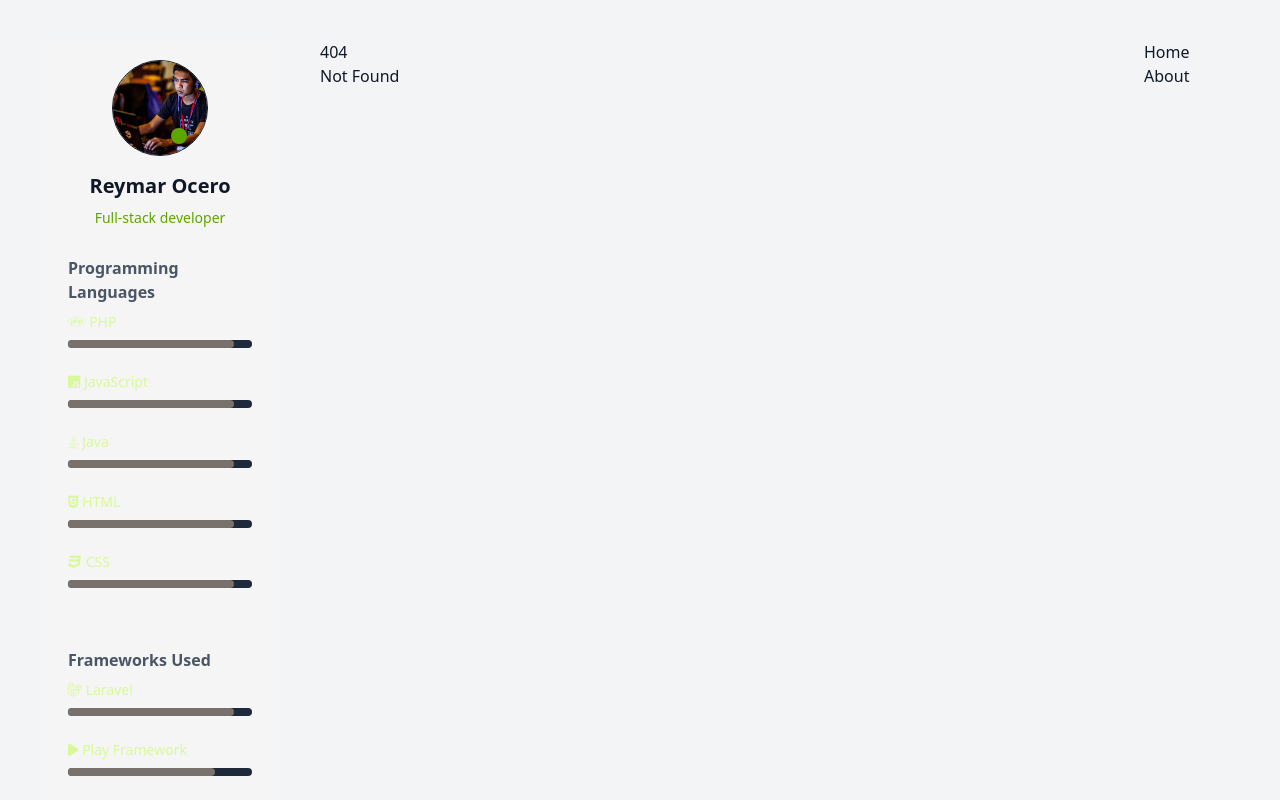
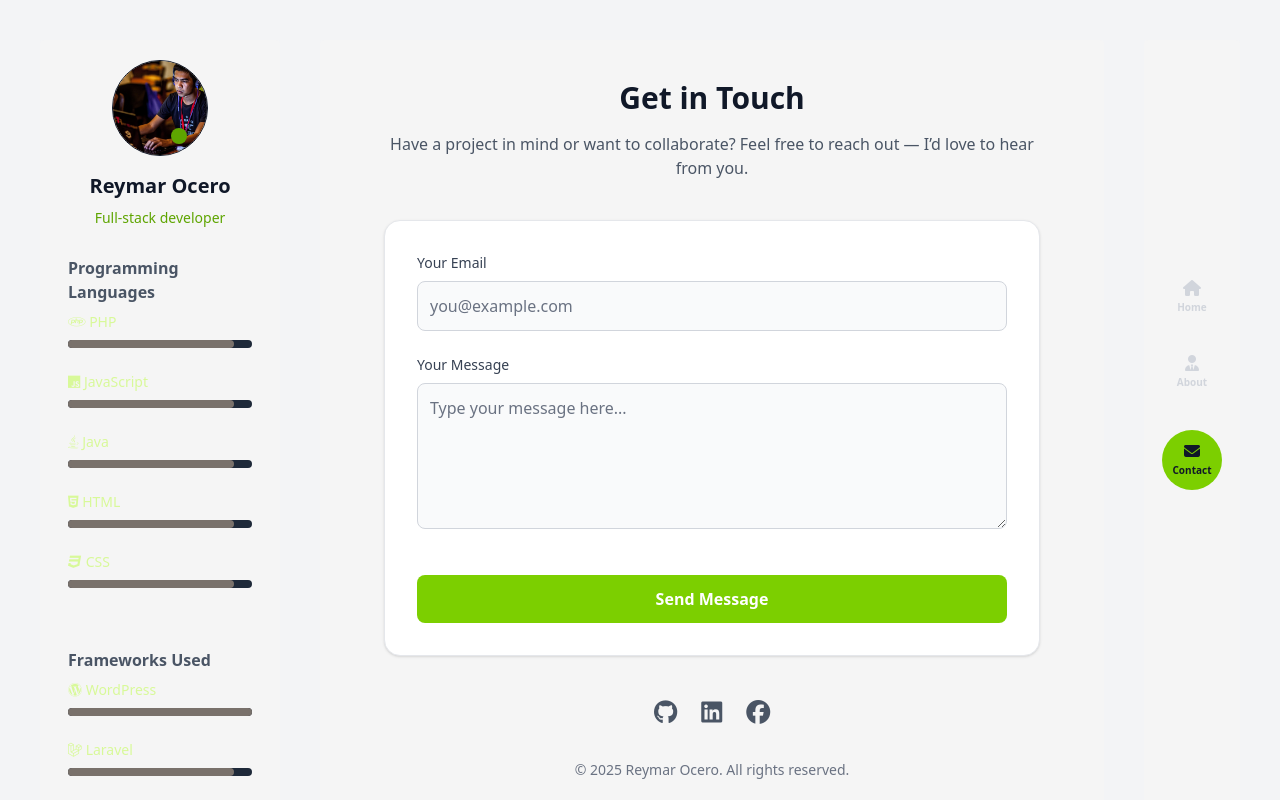
Before and after one commit to memar1992/my-porfolio, a SvelteKit app: page /contact in a window 1280 px wide. Before the commit this address had no page. Shown: the top 800 px of the page. Built offline with nearby package versions, Linux system fonts and the light colour scheme.

Commit message:
added about me; and contact page

```diff
--- a/package.json
+++ b/package.json
@@ -27,5 +27,8 @@
 		"tailwindcss": "^4.1.13",
 		"typescript": "^5.9.2",
 		"vite": "^7.1.7"
+	},
+	"dependencies": {
+		"lottie-web": "^5.13.0"
 	}
 }
--- /dev/null
+++ b/src/lib/Lottie.svelte
@@ -0,0 +1,27 @@
+<script lang="ts">
+    import lottie from 'lottie-web';
+    import { onMount } from 'svelte';
+
+    export let src: string; // path or URL to your .json animation
+    export let loop: boolean = true;
+    export let autoplay: boolean = true;
+    export let speed: number = 1;
+
+    let container: HTMLDivElement;
+
+    onMount(() => {
+      const anim = lottie.loadAnimation({
+        container,
+        renderer: 'svg',
+        loop,
+        autoplay,
+        path: src
+      });
+
+      anim.setSpeed(speed);
+
+      return () => anim.destroy();
+    });
+  </script>
+
+  <div bind:this={container} class="w-32 h-32"></div>
--- /dev/null
+++ b/src/lib/components/NavCard.svelte
@@ -0,0 +1,17 @@
+<script lang="ts">
+	import type { NavType } from "$lib/types/NavType";
+    import { page } from '$app/state';
+
+    export let navs: NavType[] = [];
+</script>
+
+<div class="rounded-sm dark:bg-[#1c1c1c] bg-[#f5f5f5] p-3 py-10 h-full">
+    <nav class="flex flex-col items-center gap-10 mt-50">
+        {#each navs as nav}
+            <a href={nav.href} class="flex flex-col gap-1 items-center justify-center {page.url.pathname === nav.href ? 'text-gray-900 bg-lime-500 rounded-full w-15 h-15' : 'text-gray-300'}">
+                <i class={nav.icon}></i>
+                <span class="text-[10px] font-semibold">{nav.name}</span>
+            </a>
+        {/each}
+    </nav>
+</div>
--- a/src/lib/components/ProfileCard.svelte
+++ b/src/lib/components/ProfileCard.svelte
@@ -5,7 +5,7 @@
     export let name:string = 'Reymar Ocero'
 </script>
 
-<div class="rounded-sm dark:bg-[#1c1c1c] bg-[#f5f5f5] p-5">
+<div class="rounded-sm dark:bg-[#1c1c1c] bg-[#f5f5f5] p-5 h-full">
     <div class="flex flex-col px-2 gap-2">
         <div class="relative">
             <div class="w-4 h-4 absolute bottom-[20px] right-[65px] bg-lime-600 rounded-full"></div>
@@ -56,6 +56,13 @@
         <span class="block mt-5 font-semibold text-gray-600">Frameworks Used</span>
 
         <div class="flex flex-col gap-8 mb-10">
+
+            <SkillDetailsCard
+                label={'WordPress'}
+                percentage={'w-100/100 z-10'}
+                icon={'fa-brands fa-wordpress'}
+            />
+
             <SkillDetailsCard
                 label={'Laravel'}
                 percentage={'w-90/100 z-10'}
--- /dev/null
+++ b/src/lib/types/NavType.ts
@@ -0,0 +1,5 @@
+export interface NavType {
+    name: string;
+    href: string;
+    icon: string;
+}
--- a/src/routes/+layout.svelte
+++ b/src/routes/+layout.svelte
@@ -1,11 +1,19 @@
 <script lang="ts">
 	import '../app.css';
-	import { page } from '$app/stores';
 	import reymar_favicon from '$lib/assets/reymar.svg';
 	import ProfileCard from '$lib/components/ProfileCard.svelte';
 	import reymar from '$lib/assets/reymar_2.jpg';
 
+	import type { NavType } from '$lib/types/NavType';
+	import NavCard from '$lib/components/NavCard.svelte';
+
 	let { children } = $props();
+
+	let navs: NavType[] = [
+		{ name: 'Home', href: '/', icon: 'fa-solid fa-house' },
+		{ name: 'About', href: '/about', icon: 'fa-solid fa-user-tie' },
+		{ name: 'Contact', href: '/contact', icon: 'fa-solid fa-envelope' },
+	]
 </script>
 
 <svelte:head>
@@ -24,10 +32,7 @@
 				</main>
 			</div>
 			<div class="w-24 flex-none">
-				<nav class="flex flex-col">
-					<a href="/" class:text-lime-500={$page.url.pathname === '/'}>Home</a>
-					<a href="/about" class:text-lime-500={$page.url.pathname === '/about'}>About</a>
-				</nav>
+				<NavCard navs={navs} />
 			</div>
 		</div>
 
--- a/src/routes/+page.svelte
+++ b/src/routes/+page.svelte
@@ -24,12 +24,10 @@
 					I build web and mobile applications that help businesses work smarter. I’ve worked on
 					various custom tools and systems for automation and daily operations.
 				</p>
-				<div class="flex-none">
-					<button
-						class="transition duration-300 ease-in-out rounded-full text-lime-500 dark:text-gray-900 bg-amber-100 dark:bg-lime-500 px-10 py-4 text-center font-bold cursor-pointer hover:bg-gray-800 hover:text-white"
-					>
+				<div class="block">
+					<a href="/contact" class="transition duration-300 ease-in-out rounded-full text-lime-500 dark:text-gray-900 bg-amber-100 dark:bg-lime-500 px-10 py-4 text-center font-bold cursor-pointer hover:bg-gray-800 hover:text-white block w-50">
 						Contact me
-					</button>
+                    </a>
 				</div>
 			</div>
 		</div>
--- a/src/routes/about/+page.svelte
+++ b/src/routes/about/+page.svelte
@@ -1,2 +1,51 @@
-<h1>About Me</h1>
-<p>I’m Reymar Ocero, a full-stack developer specializing in React, Node.js, Laravel, and Capacitor.</p>
+<script lang="ts">
+    import Lottie from "$lib/Lottie.svelte";
+
+</script>
+<div class="rounded-sm dark:bg-[#1c1c1c] bg-[#f5f5f5] p-10 py-10">
+    <div class="max-w-6xl mx-auto px-6 grid lg:grid-cols-2 gap-12 items-center">
+
+        <!-- Left content -->
+        <div>
+        <h2 class="text-3xl font-bold mb-6">About Me</h2>
+        <p class="text-lg leading-relaxed text-gray-600 dark:text-gray-300 mb-6">
+            I’m a full-stack developer who enjoys building practical, reliable software for real businesses.
+        </p>
+        <p class="text-gray-600 dark:text-gray-300 mb-6">
+            Over the years, I’ve worked on web and mobile systems for different clients — from integration platforms and business tools
+            to mobile apps and custom plugins. My main tools include <span class="font-medium text-gray-900 dark:text-white">Laravel, Java (Play Framework), React, React Native, Vue, HTML, CSS,</span> and <span class="font-medium text-gray-900 dark:text-white">Ionic</span>.
+        </p>
+        <p class="text-gray-600 dark:text-gray-300 mb-6">
+            Whether it’s a system that automates invoices, an internal dashboard, or a mobile app,
+            I make sure it runs smoothly and is easy to maintain long-term.
+        </p>
+        <p class="text-gray-600 dark:text-gray-300">
+            If you’re looking for a dependable developer who can handle both frontend and backend,
+            I’d be happy to help bring your idea to life.
+        </p>
+        </div>
+
+        <!-- Right highlights -->
+        <div class="bg-white dark:bg-stone-900 rounded-2xl p-8 shadow-sm border border-gray-200 dark:border-gray-800">
+            <div class="flex flex-row items-center justify-center">
+                <Lottie src='https://lottie.host/f3435df2-a8f2-4af9-9945-96b0f6630240/ken5TT6vG5.json' loop={true} autoplay={true} speed={1} />
+            </div>
+        <h3 class="text-xl font-semibold mb-4">I focus on three things in every project:</h3>
+        <ul class="space-y-4">
+            <li class="flex items-start gap-3">
+            <span class="text-lime-500 text-xl mt-1"><i class="fas fa-code"></i></span>
+            <span class="text-gray-700 dark:text-gray-300">Writing clean and maintainable code</span>
+            </li>
+            <li class="flex items-start gap-3">
+            <span class="text-lime-500 text-xl mt-1"><i class="fas fa-comments"></i></span>
+            <span class="text-gray-700 dark:text-gray-300">Keeping communication simple and honest</span>
+            </li>
+            <li class="flex items-start gap-3">
+            <span class="text-lime-500 text-xl mt-1"><i class="fas fa-check-circle"></i></span>
+            <span class="text-gray-700 dark:text-gray-300">Delivering useful results that make work easier</span>
+            </li>
+        </ul>
+        </div>
+
+    </div>
+</div>
--- /dev/null
+++ b/src/routes/contact/+page.svelte
@@ -0,0 +1,66 @@
+<div class="rounded-sm dark:bg-[#1c1c1c] bg-[#f5f5f5] p-10 py-10">
+    <div class="max-w-4xl mx-auto px-6 text-center">
+      <h2 class="text-3xl font-bold mb-4">Get in Touch</h2>
+      <p class="text-gray-600 dark:text-gray-400 mb-10">
+        Have a project in mind or want to collaborate? Feel free to reach out — I’d love to hear from you.
+      </p>
+
+      <!-- Contact form -->
+      <form
+        action="https://formspree.io/f/mldpqkvq"
+        method="POST"
+        class="bg-white dark:bg-stone-900 rounded-2xl shadow-sm border border-gray-200 dark:border-gray-800 p-8 max-w-2xl mx-auto"
+      >
+        <div class="grid gap-6">
+          <div class="text-left">
+            <label class="block mb-2 text-sm font-medium text-gray-700 dark:text-gray-300">Your Email</label>
+            <input
+              type="email"
+              name="email"
+              required
+              class="w-full p-3 rounded-lg border border-gray-300 dark:border-gray-700 bg-gray-50 dark:bg-[#222] text-gray-800 dark:text-gray-100 focus:outline-none focus:ring-2 focus:ring-lime-500 transition duration-300"
+              placeholder="you@example.com"
+            />
+          </div>
+
+          <div class="text-left">
+            <label class="block mb-2 text-sm font-medium text-gray-700 dark:text-gray-300">Your Message</label>
+            <textarea
+              name="message"
+              required
+              rows="5"
+              class="w-full p-3 rounded-lg border border-gray-300 dark:border-gray-700 bg-gray-50 dark:bg-[#222] text-gray-800 dark:text-gray-100 focus:outline-none focus:ring-2 focus:ring-lime-500 transition duration-300"
+              placeholder="Type your message here..."
+            ></textarea>
+          </div>
+
+          <button
+            type="submit"
+            class="w-full py-3 mt-4 rounded-lg bg-lime-500 text-white font-semibold hover:bg-lime-600 transition-all duration-300"
+          >
+            Send Message
+          </button>
+        </div>
+      </form>
+
+      <!-- Social Links -->
+      <div class="flex justify-center gap-6 mt-10">
+        <a href="https://github.com/memar1992/" target="_blank" rel="noopener"
+          class="text-gray-600 dark:text-gray-300 hover:text-lime-500 transition duration-300 text-2xl">
+          <i class="fab fa-github"></i>
+        </a>
+        <a href="https://www.linkedin.com/in/reymar-ocero-b252a8131/" target="_blank" rel="noopener"
+          class="text-gray-600 dark:text-gray-300 hover:text-lime-500 transition duration-300 text-2xl">
+          <i class="fab fa-linkedin"></i>
+        </a>
+        <a href="https://www.facebook.com/reymar.maagad.ocero" target="_blank" rel="noopener"
+          class="text-gray-600 dark:text-gray-300 hover:text-lime-500 transition duration-300 text-2xl">
+          <i class="fab fa-facebook"></i>
+        </a>
+      </div>
+
+      <p class="text-sm text-gray-500 dark:text-gray-500 mt-8">
+        © 2025 Reymar Ocero. All rights reserved.
+      </p>
+    </div>
+</div>
```
Also changed, not shown: 1 other file (tests, documents, lock files or other folders).
